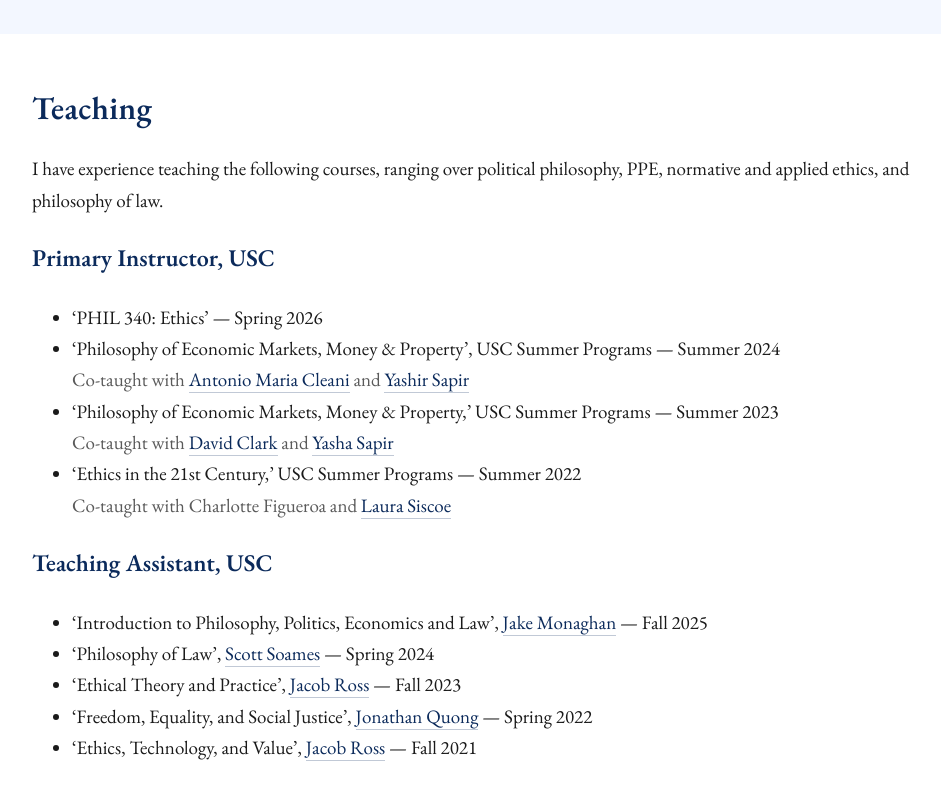
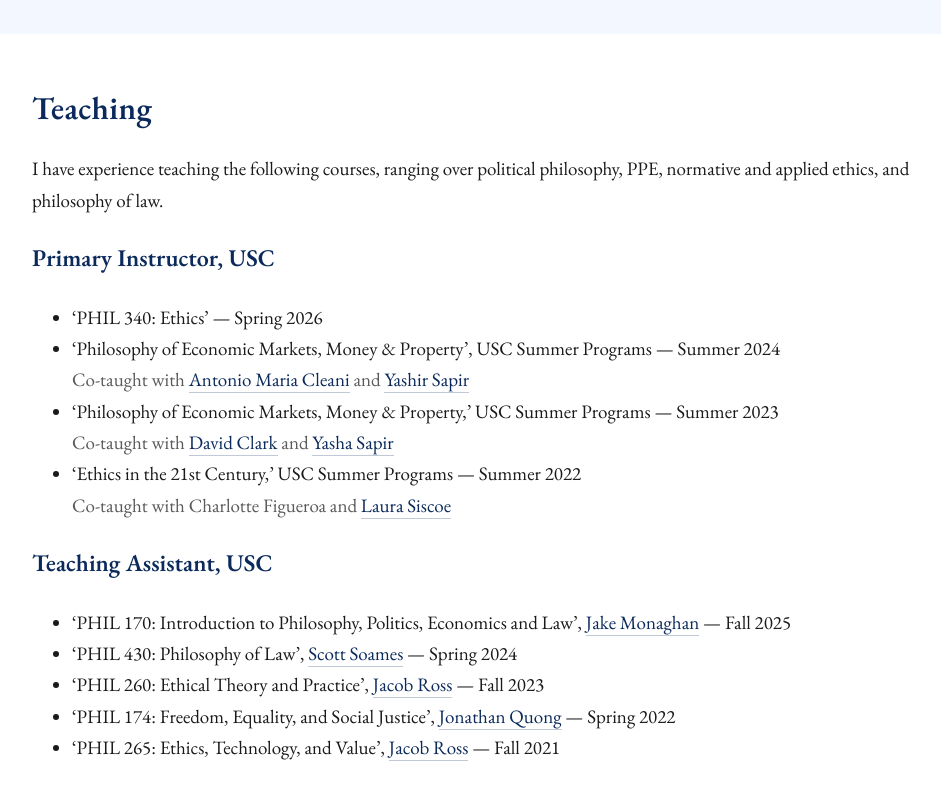
Before and after one commit to mwiseman11/mwiseman11.github.io, a plain HTML site: page index.html in a window 1280 px wide. Shown: the part 1691-2491 px from the top of the page, without its empty margins (148-1089 px from the left). Drawn offline with nearby package versions, Linux system fonts and the light colour scheme.

Commit message:
Update index.html

```diff
--- a/index.html
+++ b/index.html
@@ -207,11 +207,11 @@
 </ul>
 <h3>Teaching Assistant, USC</h3>
 <ul>
-<li>‘Introduction to Philosophy, Politics, Economics and Law’, <a href="https://jakemonaghan.com/" target="_blank" rel="noopener">Jake Monaghan</a> — Fall 2025</li>
-<li>‘Philosophy of Law’, <a href="https://dornsife.usc.edu/scottsoames/" target="_blank" rel="noopener">Scott Soames</a> — Spring 2024</li>
-<li>‘Ethical Theory and Practice’, <a href="https://sites.google.com/view/jakeross/home" target="_blank" rel="noopener">Jacob Ross</a> — Fall 2023</li>
-<li>‘Freedom, Equality, and Social Justice’, <a href="https://dornsife.usc.edu/profile/jonathan-quong/" target="_blank" rel="noopener">Jonathan Quong</a> — Spring 2022</li>
-<li>‘Ethics, Technology, and Value’, <a href="https://sites.google.com/view/jakeross/home" target="_blank" rel="noopener">Jacob Ross</a> — Fall 2021</li>
+<li>‘PHIL 170: Introduction to Philosophy, Politics, Economics and Law’, <a href="https://jakemonaghan.com/" target="_blank" rel="noopener">Jake Monaghan</a> — Fall 2025</li>
+<li>‘PHIL 430: Philosophy of Law’, <a href="https://dornsife.usc.edu/scottsoames/" target="_blank" rel="noopener">Scott Soames</a> — Spring 2024</li>
+<li>‘PHIL 260: Ethical Theory and Practice’, <a href="https://sites.google.com/view/jakeross/home" target="_blank" rel="noopener">Jacob Ross</a> — Fall 2023</li>
+<li>‘PHIL 174: Freedom, Equality, and Social Justice’, <a href="https://dornsife.usc.edu/profile/jonathan-quong/" target="_blank" rel="noopener">Jonathan Quong</a> — Spring 2022</li>
+<li>‘PHIL 265: Ethics, Technology, and Value’, <a href="https://sites.google.com/view/jakeross/home" target="_blank" rel="noopener">Jacob Ross</a> — Fall 2021</li>
 </ul>
 </div>
 </section>
```
